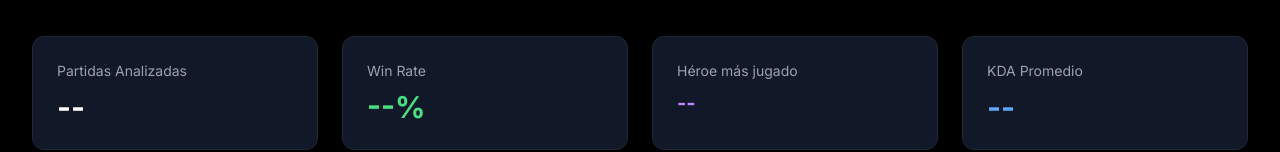
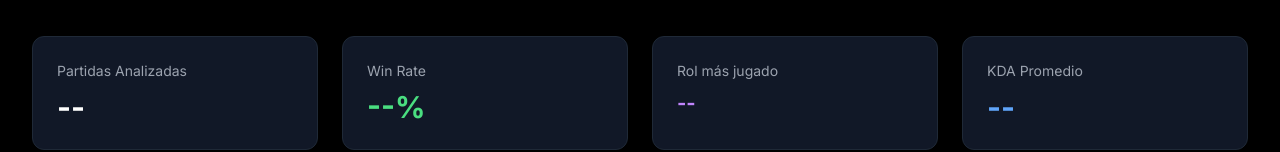
Before and after one commit to Miauu-N/Rivals-Analyzer-OCR, a Next.js app in the folder frontend/: page /dashboard in a window 1280 px wide. Shown: the part 129-281 px from the top of the page. Built offline with nearby package versions, Linux system fonts and the light colour scheme; no server answers.

Commit message:
hero -> rol

```diff
--- a/frontend/app/(dashboard)/dashboard/page.tsx
+++ b/frontend/app/(dashboard)/dashboard/page.tsx
@@ -53,7 +53,7 @@
           <p className="text-3xl font-bold mt-2 text-green-400">{stats ? stats.win_rate : '--%'}</p>
         </div>
         <div className="bg-gray-900 p-6 rounded-xl border border-gray-800">
-          <p className="text-gray-400 text-sm">Héroe más jugado</p>
+          <p className="text-gray-400 text-sm">Rol más jugado</p>
           <p className="text-3xl font-bold mt-2 text-purple-400 text-xl truncate" title={stats && stats.top_heroes.length > 0 ? stats.top_heroes[0] : '--'}>
             {stats && stats.top_heroes.length > 0 ? stats.top_heroes[0] : '--'}
           </p>
```
